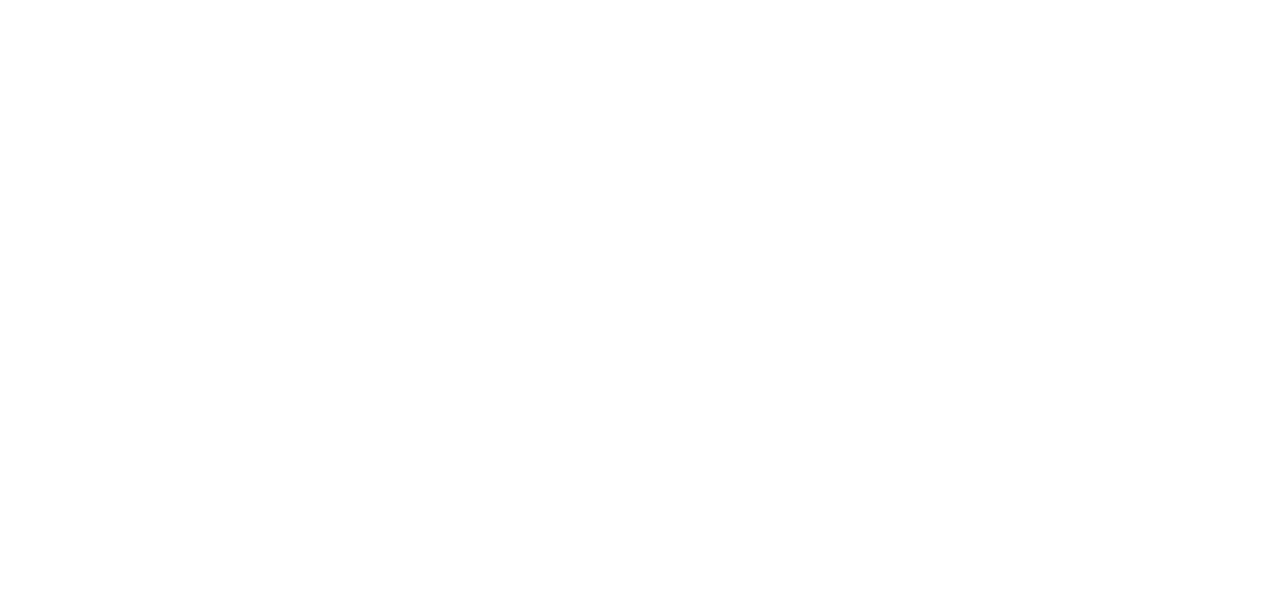
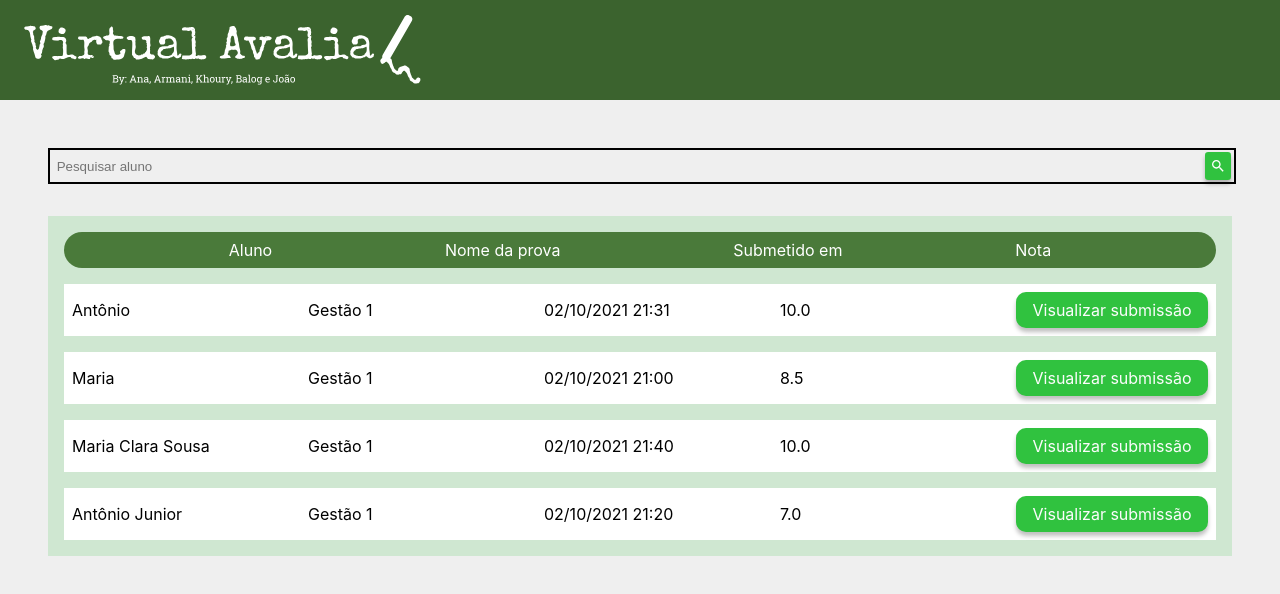
Before and after one commit to anabcuelbas/virtual-avalia, a React (Create React App) app: page /virtual-avalia/admin-grades in a window 1280 px wide. Shown: the top 594 px of the page. Built offline with nearby package versions, Linux system fonts and the light colour scheme.

Commit message:
Ajuste na tabela e tela de notas

```diff
--- a/src/components/Table.js
+++ b/src/components/Table.js
@@ -20,7 +20,7 @@ class Table extends Component {
                             {this.props.selectionButton && <CheckBox />}
                             <div className="item-text">
                                 {el.map(function (value, index, array) {
-                                    return <p key={index}>{value}</p>
+                                    return <p style={{width: "100%"}} key={index}>{value}</p>
                                 })
                                 }
                             </div>
--- a/src/components/styles/Table.css
+++ b/src/components/styles/Table.css
@@ -8,6 +8,7 @@
 }
 
 .table-background {
+    box-sizing: border-box;
     width: 100%;
     background-color: #CFE7D1;
     display: flex;
@@ -20,9 +21,11 @@
 .table-header {
     width: 100%;
     border-radius: 5rem;
-    background-color: #819A83;
+    background-color: #4A7A3A;
+    color: #FFFFFF;
     display: flex;
     align-items: center;
+    justify-content: space-evenly;
 }
 
 /*Olá, amige! Antes de mexer nesse arquivo, tenha em mente q
--- /dev/null
+++ b/src/modules/admin/gradesDatabase/GradesDatabase.page.js
@@ -0,0 +1,41 @@
+import React from "react";
+
+import Header from "../../../components/header/Header";
+import HeaderTitle from "../../../components/header/HeaderTitle"
+import PageContent from "../../../components/PageContent";
+import PageDefault from "../../../components/PageDefault";
+import SearchBar from "../../../components/SearchBar";
+import Table from "../../../components/Table";
+import LongButton from "../../../components/LongButton";
+
+import Colors from "../../../constants/Colors";
+
+export const GradesDatabase = () => {
+  return (
+    <PageDefault>
+        <Header>
+            <HeaderTitle />
+        </Header>
+        <PageContent>
+            <SearchBar placeholder="Pesquisar aluno" />
+            <Table
+                hasHeader={true}
+                columns={["Aluno", "Nome da prova", "Submetido em", "Nota"]}
+                rows={[["Antônio", "Gestão 1", "02/10/2021 21:31", "10.0"],
+                ["Maria", "Gestão 1", "02/10/2021 21:00", "8.5"],
+                ["Maria Clara Sousa", "Gestão 1", "02/10/2021 21:40", "10.0"],
+                ["Antônio Junior", "Gestão 1", "02/10/2021 21:20", "7.0"]]}
+                hasButtons={true}
+                buttons={[
+                            <LongButton
+                                path="/"
+                                name="Visualizar submissão"
+                                backgroundColor={Colors.secondaryGreen}
+                                textColor={Colors.white}
+                            />
+                        ]}
+            />
+        </PageContent>
+    </PageDefault>
+  );
+};
--- /dev/null
+++ b/src/modules/admin/gradesDatabase/index.js
@@ -0,0 +1 @@
+export * from './GradessDatabase.page';
--- a/src/modules/admin/welcomeAdmin/WelcomeAdmin.page.js
+++ b/src/modules/admin/welcomeAdmin/WelcomeAdmin.page.js
@@ -21,6 +21,10 @@ export const WelcomeAdmin = () => {
     history.push("/admin-tests");
   };
 
+  const handleGradesClicked = () => {
+    history.push("/admin-grades");
+  };
+
   return (
     <PageDefault>
       <Header>
@@ -30,7 +34,7 @@ export const WelcomeAdmin = () => {
       <MenuContainer>
         <MenuButton color={Colors.secondaryGreen} onClick={handleQuestionsClicked}>Questões</MenuButton>
         <MenuButton color={Colors.secondaryGreen} onClick={handleTestsClicked}>Provas</MenuButton>
-        <MenuButton color={Colors.secondaryGreen}>
+        <MenuButton color={Colors.secondaryGreen} onClick={handleGradesClicked}>
           Notas e Submissões
         </MenuButton>
         <LogoutButton color={Colors.accentOrange}>Logout</LogoutButton>
--- a/src/routes/routes.js
+++ b/src/routes/routes.js
@@ -7,6 +7,7 @@ import { TestsDatabase } from "../modules/admin/testsDatabase";
 import { HomeScreen } from "../modules/homePage";
 import { StudentLogin } from "../modules/student/studentLogin";
 import { WelcomeAdmin } from "../modules/admin/welcomeAdmin";
+import { GradesDatabase } from "../modules/admin/gradesDatabase/GradesDatabase.page";
 
 export const Routes = () => {
   return (
@@ -16,6 +17,7 @@ export const Routes = () => {
       <Route path="/admin-questions" component={QuestionsDatabase} />
       <Route path="/admin-tests" component={TestsDatabase} />
       <Route path="/admin-create-question" component={CreateQuestion} />
+      <Route path="/admin-grades" component={GradesDatabase} />
       <Route path="/student-login" component={StudentLogin} />
       <Route path="/welcome-admin" component={WelcomeAdmin} />
     </Switch>
```
